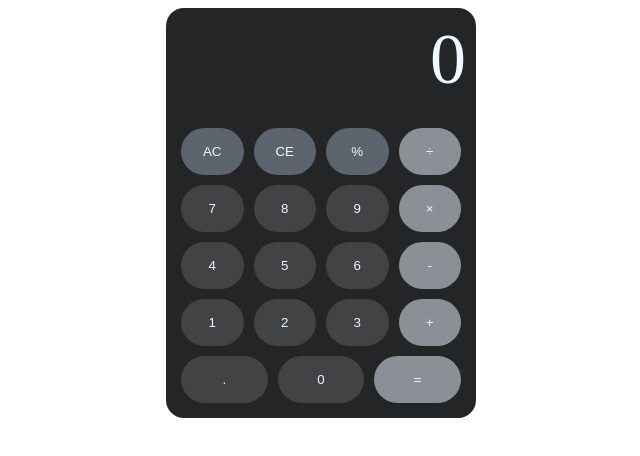
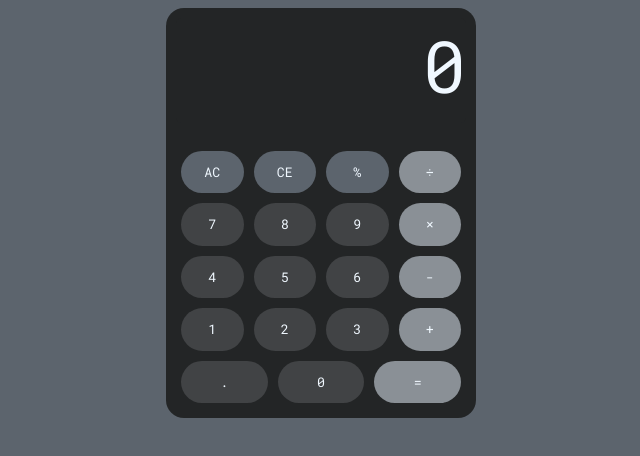
Before and after one commit to function09/Calculator, a plain HTML site: page index.html in a window 1280 px wide. Shown: the whole page, without its empty margins (319-959 px from the left). Drawn offline with Linux system fonts and the light colour scheme.

Commit message:
Add font and clean up

```diff
--- a/index.html
+++ b/index.html
@@ -7,6 +7,9 @@
     <title>Calculator</title>
     <link rel="stylesheet" href="styles.css">
     <script src = "script.js" defer></script>
+    <link rel="preconnect" href="https://fonts.googleapis.com">
+    <link rel="preconnect" href="https://fonts.gstatic.com" crossorigin>
+    <link href="https://fonts.googleapis.com/css2?family=Roboto+Mono&display=swap" rel="stylesheet">
 </head>
 <body>
     <div id="parentContainer">
--- a/styles.css
+++ b/styles.css
@@ -1,3 +1,8 @@
+*{
+    background-color: #5c646d;
+    font-family: 'Roboto Mono', monospace;
+}
+
 #parentContainer{
     display: flex;
     align-items: center;
@@ -24,6 +29,7 @@
     color:aliceblue;
     background-color: #232526;
     overflow: hidden;
+    padding-bottom: 30px;
 }
 
 button{
```
